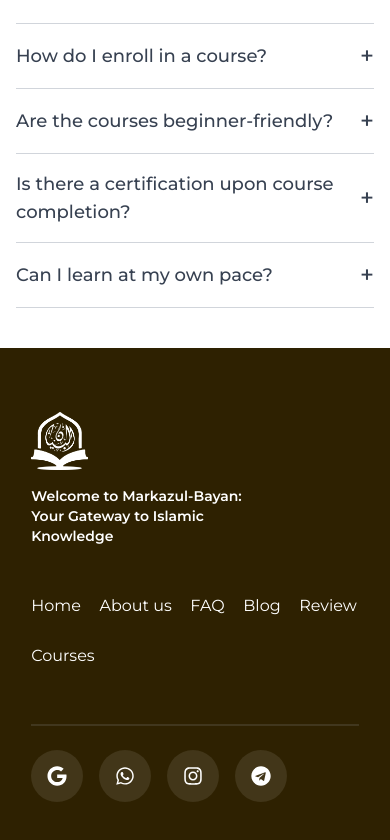
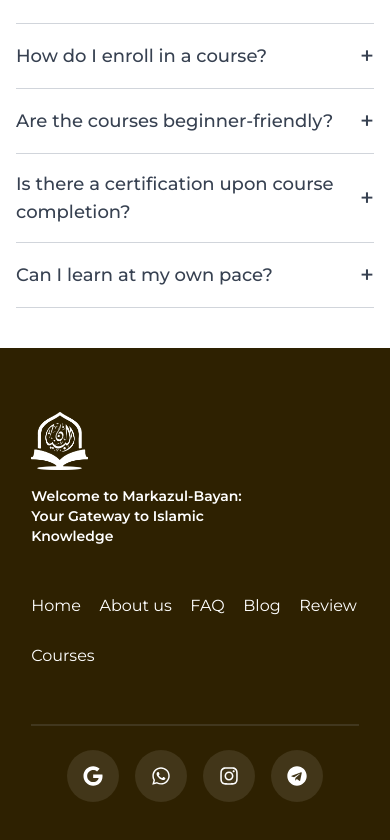
Before and after one commit to Lukman10a/markazulbayaan, a Next.js app: page / in a window 390 px wide. Shown: the part 7674-8514 px from the top of the page. Built offline with nearby package versions, Linux system fonts and the light colour scheme.

Commit message:
update footer

```diff
--- a/src/components/footer.tsx
+++ b/src/components/footer.tsx
@@ -61,7 +61,7 @@ const Footer: React.FC = () => {
           </nav>
         </div>
         {/* Social Media Icons: Centered on mobile, spaced horizontally on larger screens */}
-        <div className="flex gap-4 md:justify-center ">
+        <div className="flex justify-center gap-4 md:justify-center ">
           <a
             href="/contact"
             target="_blank"
```
